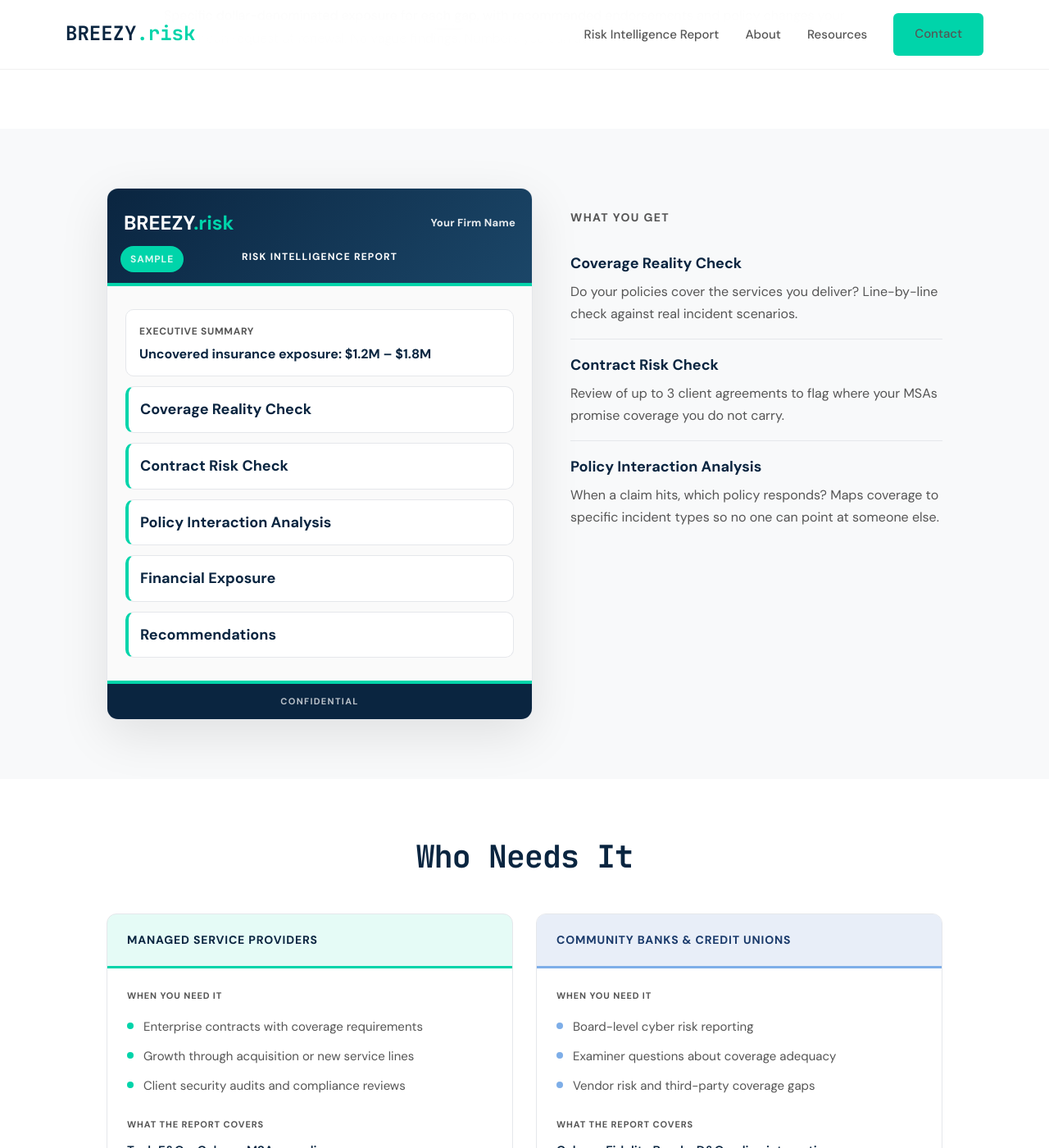
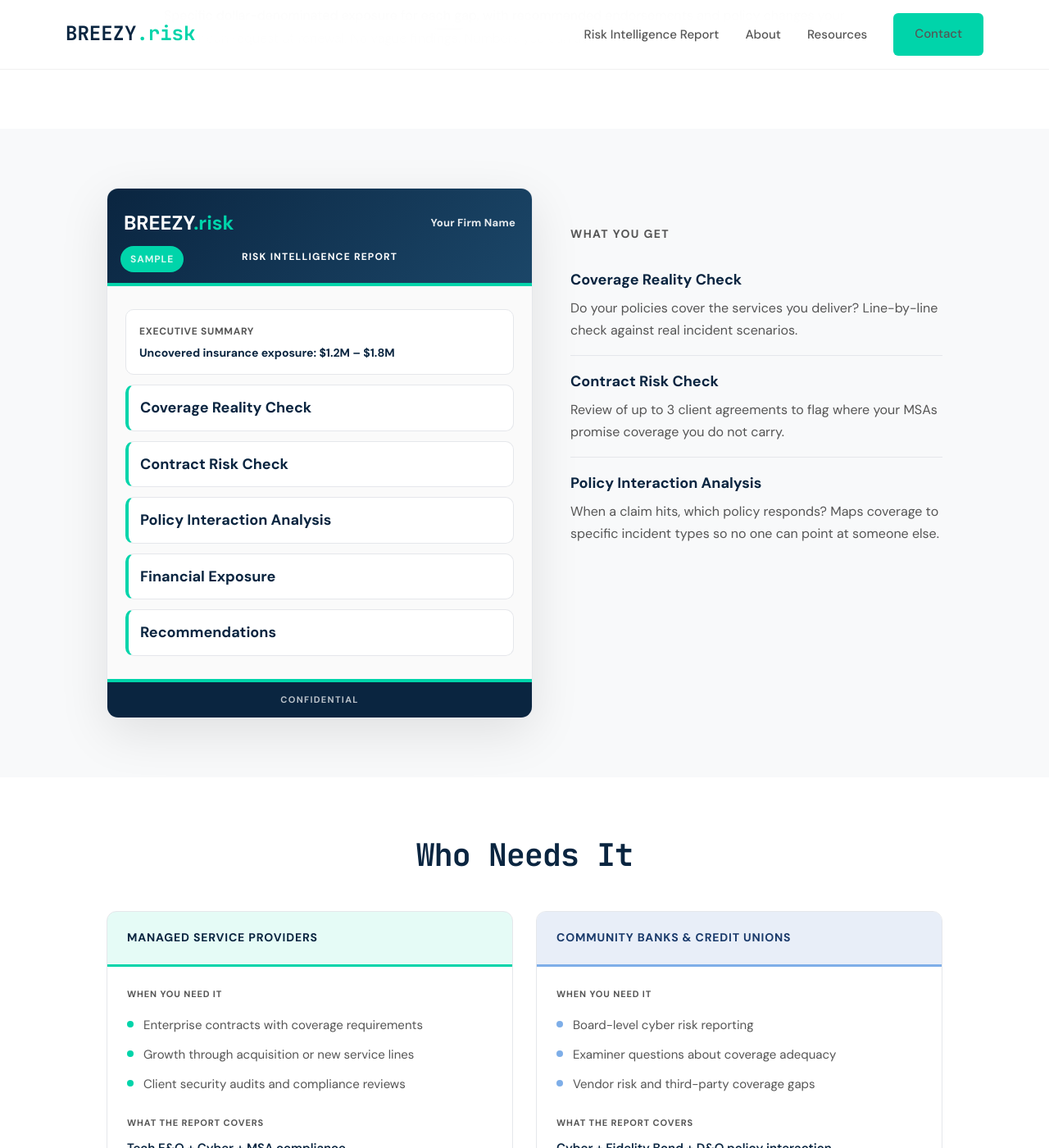
Before and after one commit to joeproe1/breezyins.com, a Jekyll site: the page built from risk-intelligence-report.html, in a window 1280 px wide and 1400 px high, scrolled down 1116 px. Shown: the whole window at 82% size. Built offline with Jekyll 4.4.1, drawn with Linux system fonts in a browser that asks for light colours.

Commit message:
Adjust RIR mockup KPI font size and sidebar padding
Co-Authored-By: Claude Opus 4.6 <noreply@anthropic.com>

```diff
--- a/risk-intelligence-report.html
+++ b/risk-intelligence-report.html
@@ -192,7 +192,7 @@ permalink: /risk-intelligence-report/
 .rir-mock-kpi{
   font-weight: 900;
   color: var(--primary);
-  font-size: 16px;
+  font-size: 14px;
   line-height: 1.25;
 }
 .rir-mock-kpi span{
@@ -223,7 +223,7 @@ permalink: /risk-intelligence-report/
   letter-spacing:.12em;
 }
 .rir-what{
-  padding-top: 28px;
+  padding-top: 48px;
 }
 .rir-what h3{
   font-family: var(--font-mono);
```
